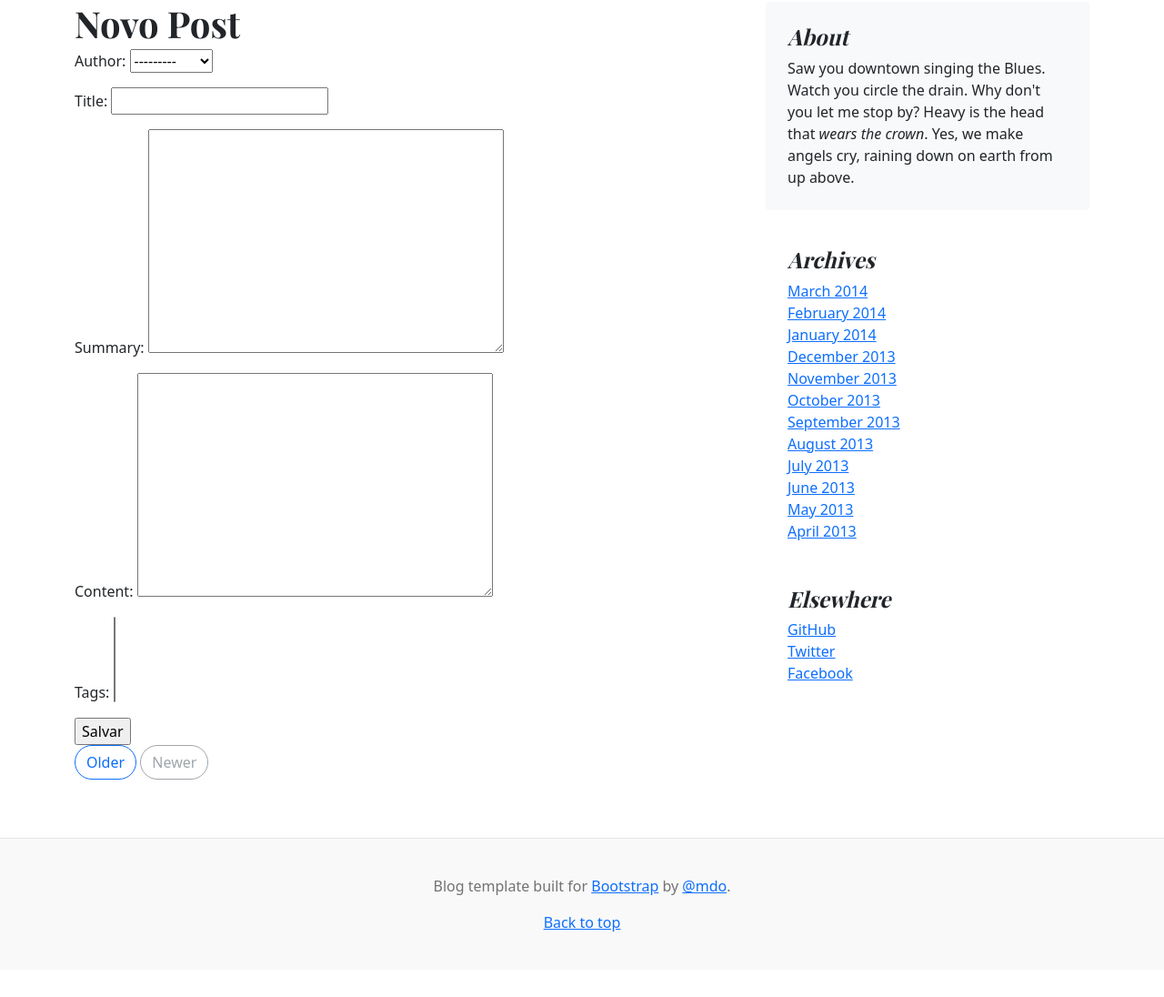
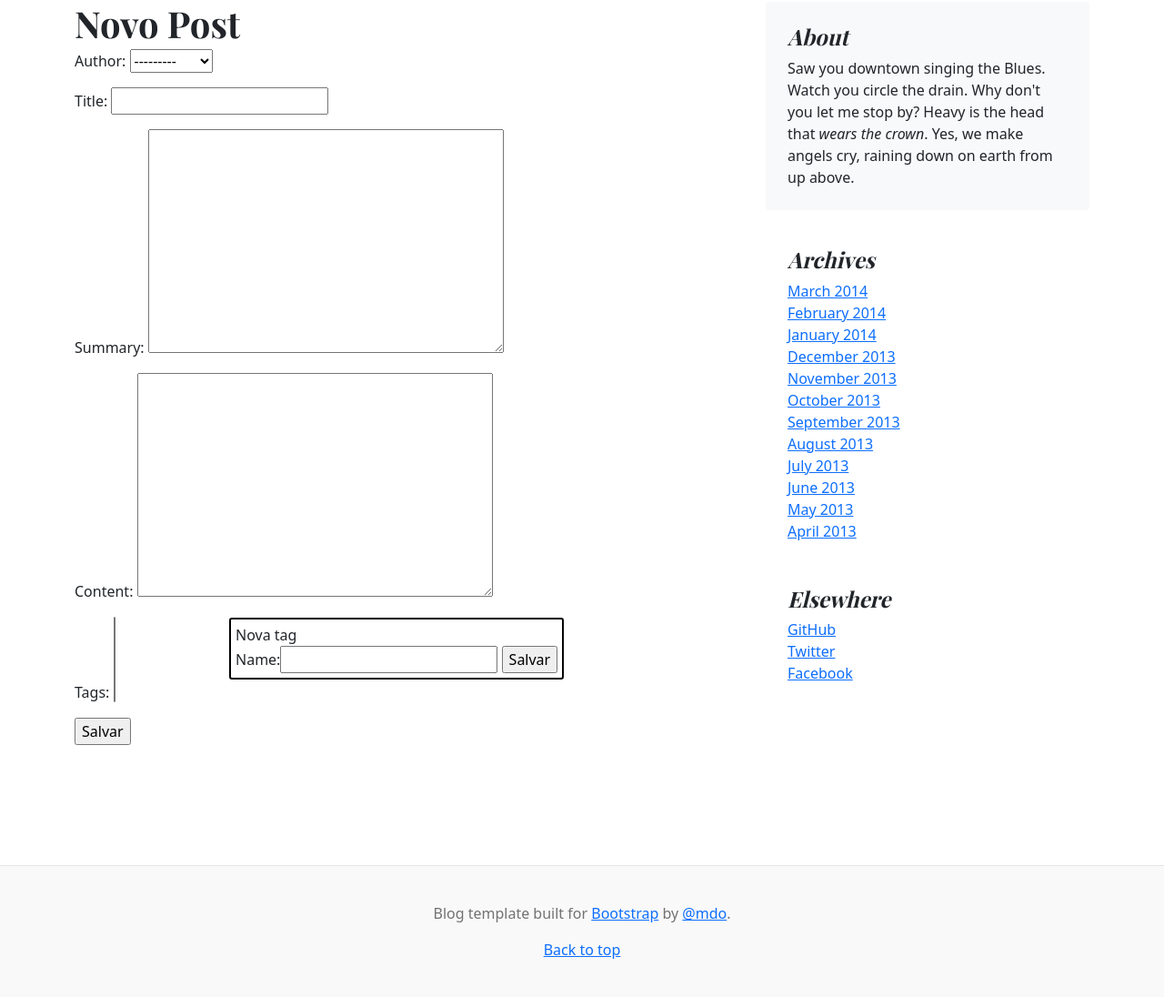
Before and after one commit to jplukas/desafio-dafiti, a Django app: page /myblog/posts/new in a window 1280 px wide. Shown: the part 119-1215 px from the top of the page at 91% size. Before the commit the page ends 1143 px from the top, so only its background shows below. Run offline with Django 3.2, Linux system fonts and the light colour scheme; data comes from the database, SQL or seed files in the repository; data that the repository does not hold is empty; some libraries are stand-ins or nearby versions.

Commit message:
Altera funcionalidade de criação de tags

```diff
--- a/blog/myblog/templates/create_update_post.html
+++ b/blog/myblog/templates/create_update_post.html
@@ -6,15 +6,58 @@
       <h2 class="blog-post-title">{{ header }}</h2>
        <form method='POST' action='{{ action }}'>
        {% csrf_token %}
-       {{form.media}}
-       {{form.as_p}}
+       {{ forms.post.media }}
+       {{ forms.post.as_p }}
        <input type='submit' value='Salvar'>
        </form>
+       <div class="new_tag">
+          <span>
+            Nova tag
+          </span>
+          <form id='form_tag' method='POST' action="{% url 'new_tag' %}">
+            {% csrf_token %}
+            {{ forms.tag.media }}
+            {{ forms.tag }}
+          <input type='submit' value='Salvar'>
+          </form>
+        </div>
+    </div>
+    <style>
+      .new_tag {
+        position: relative;
+        display: inline-block;
+        border: solid 2px black;
+        padding: 5px;
+        border-radius: 3px;
+        z-index: 1;
+        top: -140px;
+        left: 170px;
+        background-color: white;
+      }
+    </style>
+    <script>
+      document.querySelector('#form_tag').addEventListener('submit', (e) => {
+        e.preventDefault();
+        const formData = new FormData(e.target);
 
-      <nav class="blog-pagination" aria-label="Pagination">
-        <a class="btn btn-outline-primary" href="#">Older</a>
-        <a class="btn btn-outline-secondary disabled" href="#" tabindex="-1" aria-disabled="true">Newer</a>
-      </nav>
+        tag_select = document.querySelector('#id_tags');
+        tag_select.innerHTML = '';
 
-    </div>
+        fetch("{% url 'new_tag' %}",{
+          method : 'POST',
+          body : formData
+        })
+        .then(response => response.json())
+        .then(data => {
+          data.forEach(tag => {
+              el = document.createElement('option');
+              el.value = tag['id'];
+              el.textContent = tag['name'];
+              tag_select.appendChild(el);
+          });
+        }).then( () => {
+          e.target.reset()
+        }).catch( err => console.error(err));
+      });
+    </script>
 {% endblock content %}
--- a/blog/myblog/templates/index_tags.html
+++ b/blog/myblog/templates/index_tags.html
@@ -50,7 +50,6 @@
     <h3 class="pb-4 mb-4 fst-italic border-bottom">
         Todas as tags
     </h3>
-      <a href="{% url 'new_tag' %}">Nova tag</a>
       {% if not tags %}
       <h1>Não foram encontrados posts.</h1>
       {% endif %}
--- a/blog/myblog/urls.py
+++ b/blog/myblog/urls.py
@@ -13,11 +13,11 @@ from myblog.views import (
 
 urlpatterns = [
     path('posts', Index.as_view(), name='home'),
+    path('posts/new', NewPost.as_view(), name='new_post'),
     path('posts/<int:pk>', Detail.as_view(), name='post_detail'),
+    path('posts/<int:pk>/edit', EditPost.as_view(), name='edit_post'),
     path('users/<int:pk>/posts', UserPosts.as_view(), name='user_posts'),
-    path('posts/<int:pk>/edit', EditPost.as_view(), name='edit_post'),
-    path('posts/new', NewPost.as_view(), name='new_post'),
+    path('tags', IndexTag.as_view(), name='tag_index'),
     path('tags/new', NewTag.as_view(), name='new_tag'),
     path('tags/<int:pk>', DetailTag.as_view(), name='DetailTag'),
-    path('tags/', IndexTag.as_view(), name='tag_index'),
 ]
--- a/blog/myblog/views.py
+++ b/blog/myblog/views.py
@@ -1,5 +1,6 @@
 from django.conf import settings
 from django.http import HttpResponseRedirect
+from django.http.response import JsonResponse
 from django.shortcuts import render
 from django.urls import reverse
 from django.views import View
@@ -65,29 +66,19 @@ class DetailTag(View):
 
 
 class NewTag(View):
-    def get(self, request):
-        form = TagForm()
-        return render(
-            request,
-            'create_tag.html',
-            {'form': form},
-        )
-
     def post(self, request):
         form = TagForm(request.POST)
-        new_tag_instance = form.save()
-        return HttpResponseRedirect(
-            reverse('DetailTag', args=(new_tag_instance.id,))
-        )
+        form.save()
+        return JsonResponse(list(Tag.objects.all().values()), safe=False)
 
 
 class NewPost(View):
     def get(self, request):
-        form = PostForm()
+        forms = {'post': PostForm(), 'tag': TagForm()}
         return render(
             request,
             'create_update_post.html',
-            {'form': form, 'action': 'new', 'header': 'Novo Post'},
+            {'forms': forms, 'action': 'new', 'header': 'Novo Post'},
         )
 
     def post(self, request):
```
